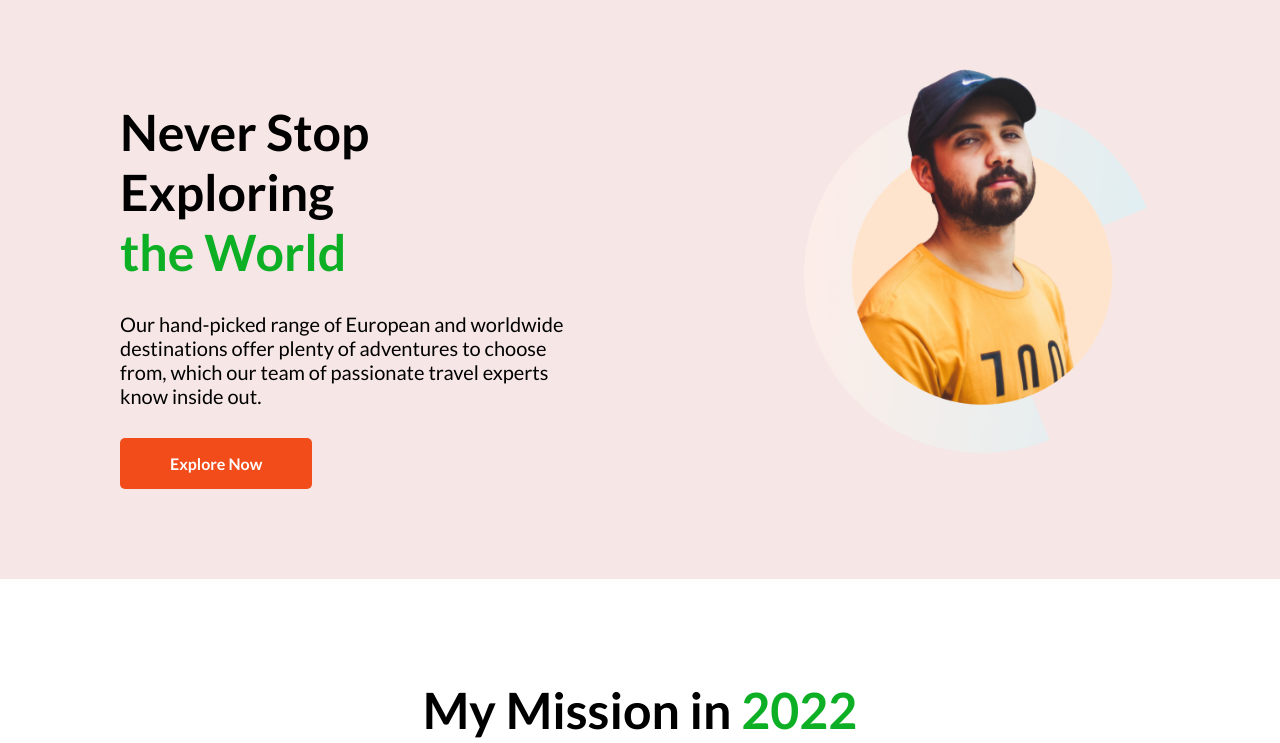
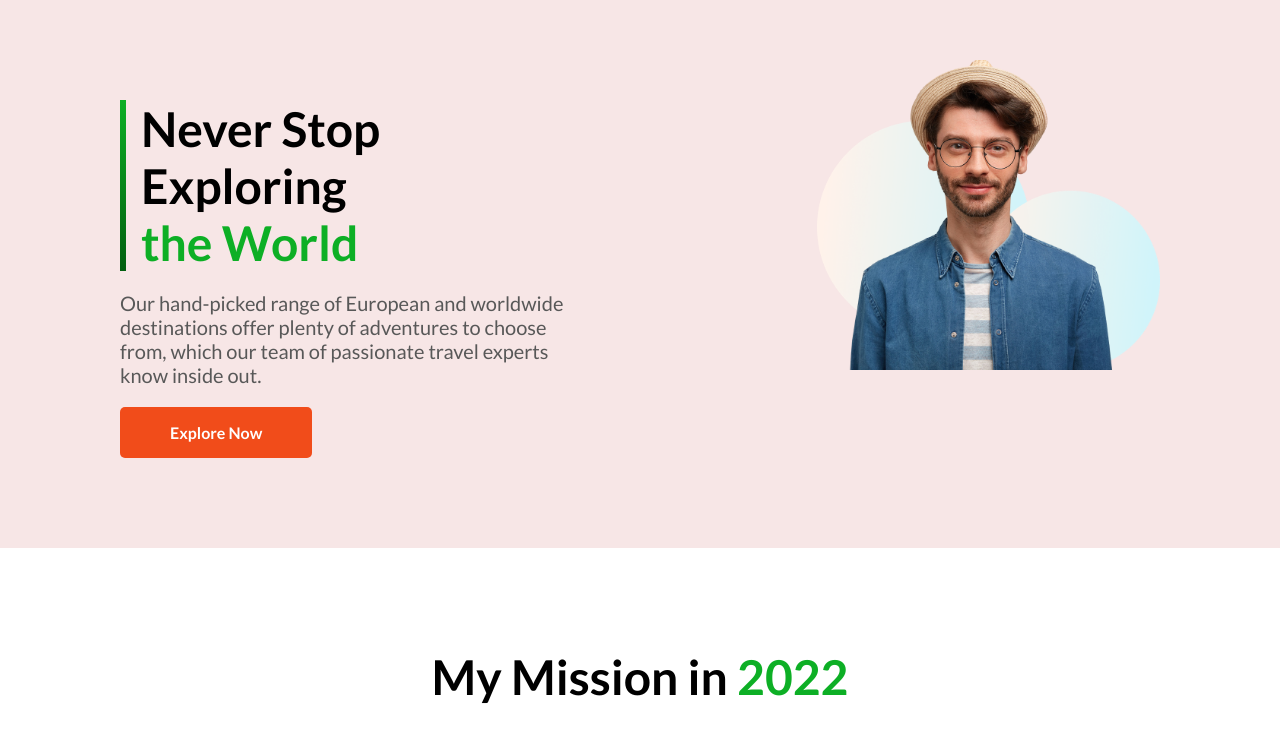
Before and after one commit to arif591/Assignment-1, a plain HTML site: page index.html in a window 1280 px wide. Shown: the top 743 px of the page. Drawn offline with Linux system fonts and the light colour scheme; a web font is replaced by a local one.

Commit message:
up-7 final

```diff
--- a/index.html
+++ b/index.html
@@ -29,7 +29,7 @@
             <a href="#" class="btn">Explore Now</a>
         </div>
         <div class="header-img">
-            <img src="./images/person/person-0.png" alt="">
+            <img src="./images/person/person-4.png" alt="">
         </div>
     </section>
 
--- a/style.css
+++ b/style.css
@@ -7,7 +7,7 @@ section {
     padding: 60px 120px 90px;
 }
 h1 {
-    font-size: 50px;
+    font-size: 48px;
 }
 h2 {
     font-size: 36px;
@@ -26,11 +26,11 @@ h2 {
     font-size: 16px;
     font-weight: bold;
     border-radius: 5px;
-    transition: .3s;
+    transition: .4s;
 }
 .btn:hover {
     background-color: #f14612;
-    box-shadow: 3px 3px 30px #a19f9f;
+    box-shadow: 2px 2px 20px #353434;
 }
 .colorized {
     color: #0daf25;
@@ -42,24 +42,29 @@ h2 {
     background-color: #f7e6e6;
 }
 .header-text {
-    width: 43%;
+    width: 45%;
 }
 .header-img {
-    width: 57%;
+    width: 55%;
     position: relative;
 }
 .header div img {
     width: 60%;
     position: absolute;
-    top: -14%;
+    top: 0;
     right: 0;
 }
 .header-text h1 {
     margin-bottom: 10px;
+    padding-left: 15px;
+    border-left: 6px solid;
+    border-image: linear-gradient(to bottom,#0daf25,#025e0f);
+    border-image-slice: 1;
 }
 .header-text p {
+    color: #585858;
     font-size: 20px;
-    margin: 30px 0;
+    margin: 20px 0;
 }
 .header-img {
     text-align: right;
@@ -174,10 +179,10 @@ h2 {
 .form{
     width: 250px;
     height: 340px;
-    background: linear-gradient(to top, rgba(0,0,0,0.8)50%,rgba(0,0,0,0.8)50%);
+    background: linear-gradient(to top, rgba(0,0,0,0.6)50%,rgba(0,0,0,0.6)50%);
     position: absolute;
     top: -20px;
-    left: 870px;
+    left: 800px;
     transform: translate(0%,-5%);
     border-radius: 10px;
     padding: 25px;
@@ -273,8 +278,8 @@ h2 {
 /* Start Footer */
 footer {
     text-align: center;
-    padding: 40px;
-    background-color: #faf4ef;
+    padding: 30px;
+    background-color: #e7e4e3;
 }
 footer h2 {
     font-family: 'The Nautigal', cursive;
```
